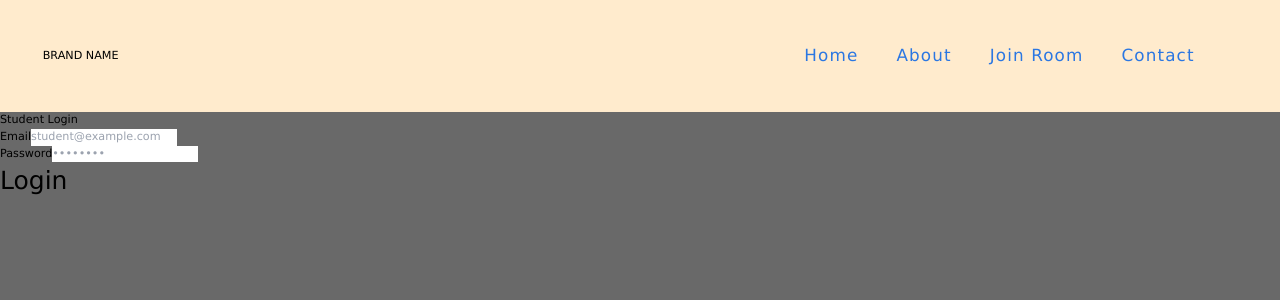
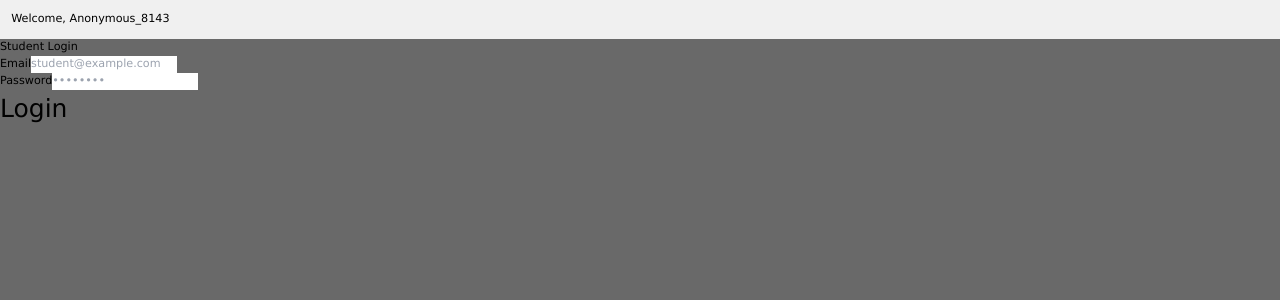
Before and after one commit to nst-sdc/Anonymous_Question_Asking-Platform, a React (Vite) app in the folder frontend/: page / in a window 1280 px wide. Shown: the top 300 px of the page. Built offline with nearby package versions, Linux system fonts and the light colour scheme.

Commit message:
feat: Show anonymized username in header (fixes #26)

```diff
--- a/frontend/src/App.jsx
+++ b/frontend/src/App.jsx
@@ -1,14 +1,17 @@
+import { useState } from 'react';
 import StudentLogin from './component/StudentLogin.jsx';
-import Navbar from "./component/Navbar";
-
-import './App.css'
+import Navbar from './component/Navbar';
+import './App.css';
 
 function App() {
+  const [username] = useState(`Anonymous_${Math.floor(1000 + Math.random() * 9000)}`);
 
-  return <>
-  <Navbar/>
-  <StudentLogin />
-  </>
-  ;
+  return (
+    <>
+      <Navbar username={username} />
+      <StudentLogin />
+    </>
+  );
 }
+
 export default App;
--- a/frontend/src/component/Navbar.jsx
+++ b/frontend/src/component/Navbar.jsx
@@ -1,39 +1,9 @@
-import { LuSquareMenu } from "react-icons/lu";
-import {useState} from 'react';
-const Navbar = () => {
-    const [ showMenu , setShowMenu] = useState(false);
-    const handleButtonToggle = () => {
-        setShowMenu(!showMenu)
-    }
+import React from 'react';
+
+export default function Navbar({ username }) {
   return (
-    <header>
-      <div className="container">
-        <div className="grid navbar-grid">
-          <div className="logo">
-            <h1>BRAND NAME</h1>
-          </div>
-          <nav className={showMenu ? "mobile_menu" : "web_menu" }>
-            <ul>
-              <li>
-                <a href="#" target="_blank">Home</a>
-              </li>
-              <li>
-                <a href="#" target="_blank">About</a>
-              </li>
-              <li>
-                <a href="#" target="_blank">Join Room</a>
-              </li>
-              <li>
-                <a href="#" target="_blank">Contact</a>
-              </li>
-            </ul>
-          </nav>
-          <div className="menu">
-            <button onClick={handleButtonToggle}><LuSquareMenu /></button>
-          </div>
-        </div>
-      </div>
-    </header>
+    <nav style={{ padding: '1rem', backgroundColor: '#f0f0f0' }}>
+      <h3>Welcome, {username}</h3>
+    </nav>
   );
-};
-export default Navbar;
+}
```
